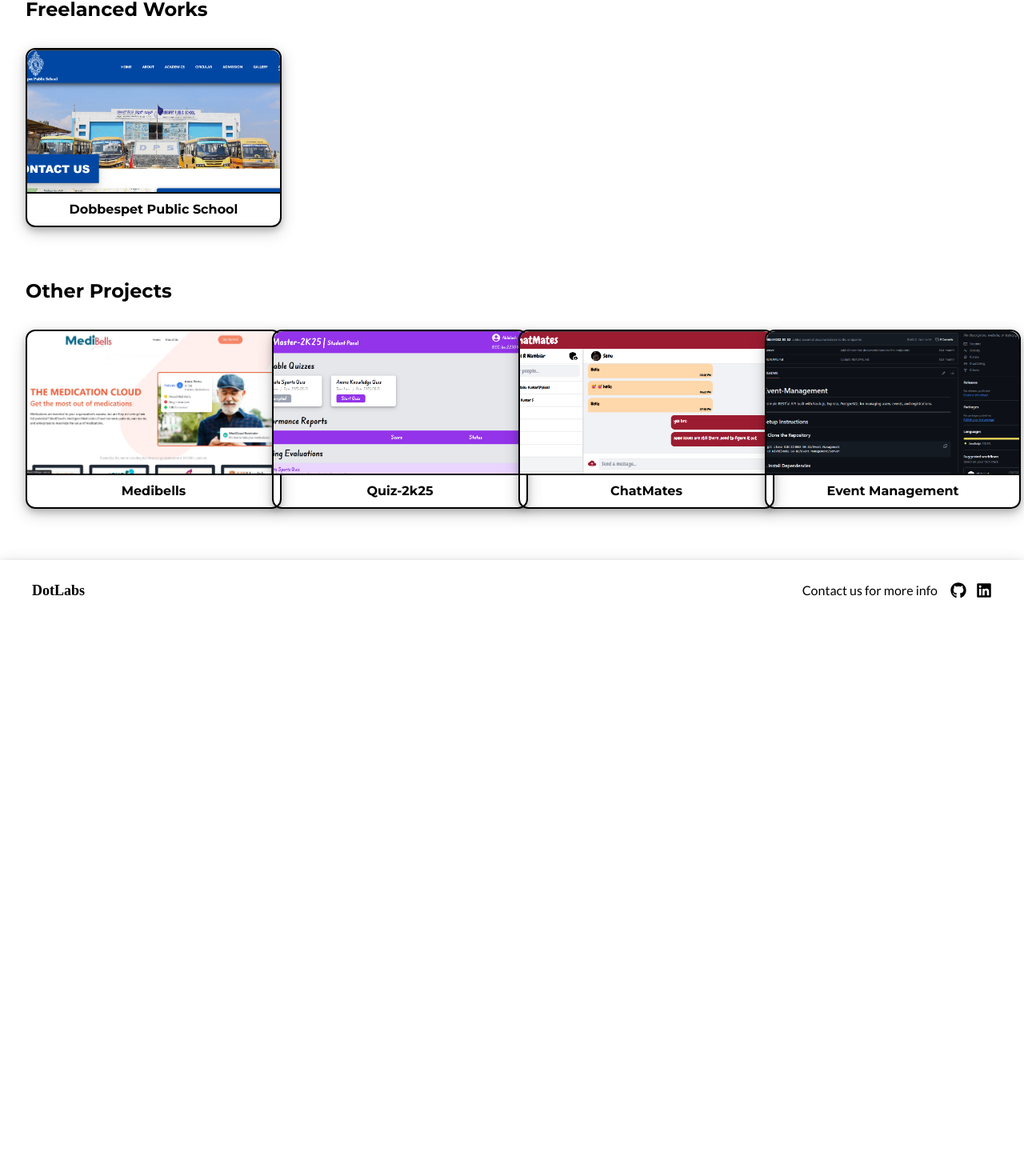
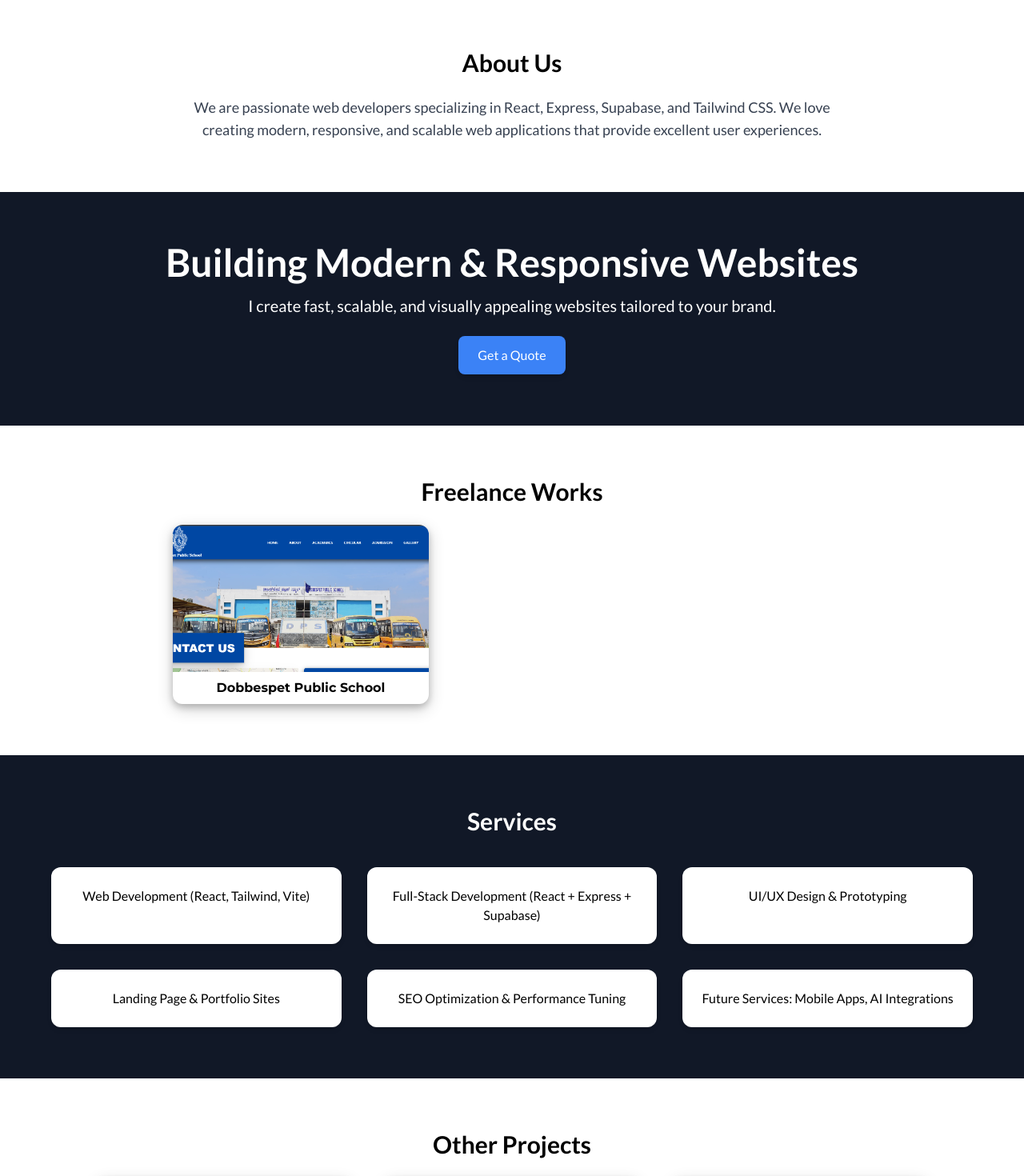
Before and after one commit to Nikhil4002-50-82/DotLabs, a React (Vite) app in the folder client/: page / in a window 1280 px wide. Shown: the part 120-1590 px from the top of the page at 80% size. Before the commit the page ends 896 px from the top, so only its background shows below. Built offline with nearby package versions, Linux system fonts and the light colour scheme; a web font is replaced by a local one.

Commit message:
modified landing page

```diff
--- a/client/src/components/Home.tsx
+++ b/client/src/components/Home.tsx
@@ -3,14 +3,35 @@
 import Header from "./Header";
 import Footer from "./Footer";
 import ProjectComp from "./ProjectComp";
+import StaticComp from "./StaticComp";
 
 const Home: React.FC = () => {
   return (
     <div>
       <Header />
       <div className="h-auto my-4 sm:my-6 md:my-8">
+        <section className="py-16 px-6 max-w-4xl mx-auto text-center">
+          <h2 className="text-3xl font-bold mb-6">About Us</h2>
+          <p className="text-lg text-gray-700">
+            We are passionate web developers specializing in React, Express,
+            Supabase, and Tailwind CSS. We love creating modern, responsive, and
+            scalable web applications that provide excellent user experiences.
+          </p>
+        </section>
+        <section className="text-center py-16 bg-gray-900 text-white">
+          <h1 className="text-4xl md:text-5xl font-bold mb-4">
+            Building Modern & Responsive Websites
+          </h1>
+          <p className="text-lg md:text-xl max-w-2xl mx-auto mb-6">
+            I create fast, scalable, and visually appealing websites tailored to
+            your brand.
+          </p>
+          <button className="bg-blue-500 text-white px-6 py-3 rounded-lg shadow-md hover:bg-blue-600">
+            Get a Quote
+          </button>
+        </section>
         {/* add your projects here bro */}
-        <div className="mb-0">
+        {/* <div className="mb-0">
           <h2 className="text-xl sm:text-2xl font-montserrat font-semibold px-4 sm:px-6 md:px-8">
             Freelanced Works
           </h2>
@@ -21,8 +42,44 @@
               projectLink="https://dobbespetpublicschool.com/"
             />
           </div>
-        </div>
-        <div>
+        </div> */}
+        <section className="py-16 px-6 max-w-4xl mx-auto text-center">
+          <h2 className="text-3xl font-bold mb-6">Freelance Works</h2>
+          <section className="flex justify-center items-center">
+            <div className="grid grid-cols-1 gap-10 md:grid-cols-3">
+              <ProjectComp
+              title="Dobbespet Public School"
+              projectSrc="/DobbespetPublicSchool.png"
+              projectLink="https://dobbespetpublicschool.com/"
+            />
+            </div>
+          </section>
+        </section>
+        <section className="py-16 px-6  mx-auto bg-gray-900">
+          <h2 className="text-3xl font-bold text-center mb-10 text-white">
+            Services
+          </h2>
+          <div className="flex items-center justify-center">
+            <div className="grid md:grid-cols-3 gap-8 max-w-6xl">
+              {[
+                "Web Development (React, Tailwind, Vite)",
+                "Full-Stack Development (React + Express + Supabase)",
+                "UI/UX Design & Prototyping",
+                "Landing Page & Portfolio Sites",
+                "SEO Optimization & Performance Tuning",
+                "Future Services: Mobile Apps, AI Integrations",
+              ].map((service, index) => (
+                <div
+                  key={index}
+                  className="p-6 bg-white shadow-md rounded-xl text-center"
+                >
+                  <p>{service}</p>
+                </div>
+              ))}
+            </div>
+          </div>
+        </section>
+        {/* <div>
           <h2 className="text-xl sm:text-2xl font-montserrat font-semibold px-4 sm:px-6 md:px-8 mt-4 sm:mt-6 md:mt-8">
             Other Projects
           </h2>
@@ -48,8 +105,43 @@
               projectLink="https://github.com/Nikhil4002-50-82/Event-Management"
             />
           </div>
-        </div>
+        </div> */}
+        <section className="py-16 px-6 mx-auto text-center">
+          <h2 className="text-3xl font-bold mb-6"> Other Projects</h2>
+          <div className="flex items-center justify-center">
+            <section className="grid grid-cols-1 gap-10 md:grid-cols-3 ">
+              <ProjectComp
+                title="Medibells"
+                projectSrc="/Medibells.png"
+                projectLink="https://drive.google.com/file/d/1RIXxCAkCjlfI575oh76QS6ScfVavrovK/view"
+              />
+              <ProjectComp
+                title="Quiz-2k25"
+                projectSrc="/quiz-2k25.png"
+                projectLink="https://quiz-2k25.vercel.app/"
+              />
+              <ProjectComp
+                title="ChatMates"
+                projectSrc="/ChatMates.png"
+                projectLink="https://my-chat-wine-eta.vercel.app/"
+              />
+              <ProjectComp
+                title="Event Management"
+                projectSrc="/EventManagement.png"
+                projectLink="https://github.com/Nikhil4002-50-82/Event-Management"
+              />
+            </section>
+          </div>
+        </section>
+        <section className="py-16 px-6 bg-gray-900 text-white">
+          <h2 className="text-3xl font-bold text-center mb-6">Testimonials</h2>
+          <p className="text-center max-w-xl mx-auto">
+            “We strive to deliver high-quality web solutions that meet client
+            expectations.”
+          </p>
+        </section>
       </div>
+      {/* <StaticComp /> */}
       <Footer />
     </div>
   );
--- a/client/src/components/ProjectComp.tsx
+++ b/client/src/components/ProjectComp.tsx
@@ -13,7 +13,7 @@
 }) => {
   return (
     <div
-      className="w-[20em] h-[14em] flex flex-col items-center shadow-custom rounded-xl border-2 border-black"
+      className="w-[20em] h-[14em] flex flex-col items-center shadow-custom rounded-xl"
       onClick={() => {
         window.open(projectLink, "_blank");
       }}
@@ -25,7 +25,7 @@
           className="w-full h-full object-cover rounded-t-xl"
         />
       </div>
-      <div className="w-full flex items-center justify-center p-2 border-t-2 border-black">
+      <div className="w-full flex items-center justify-center p-2">
         <h3 className="font-montserrat font-semibold ">{title}</h3>
       </div>
     </div>
--- /dev/null
+++ b/client/src/components/StaticComp.tsx
@@ -0,0 +1,114 @@
+import React from "react";
+
+const StaticComp: React.FC = () => {
+  return (
+    <div className="font-sans text-gray-800">
+      <section className="text-center py-16 bg-gray-900 text-white">
+        <h1 className="text-4xl md:text-5xl font-bold mb-4">
+          Building Modern & Responsive Websites
+        </h1>
+        <p className="text-lg md:text-xl max-w-2xl mx-auto mb-6">
+          I create fast, scalable, and visually appealing websites tailored to
+          your brand.
+        </p>
+        <button className="bg-blue-500 text-white px-6 py-3 rounded-lg shadow-md hover:bg-blue-600">
+          Get a Quote
+        </button>
+      </section>
+
+      {/* Services Section */}
+      <section className="py-16 px-6 max-w-6xl mx-auto">
+        <h2 className="text-3xl font-bold text-center mb-10">Services</h2>
+        <div className="grid md:grid-cols-3 gap-8">
+          {[
+            "Web Development (React, Tailwind, Vite)",
+            "Full-Stack Development (React + Express + Supabase)",
+            "UI/UX Design & Prototyping",
+            "Landing Page & Portfolio Sites",
+            "SEO Optimization & Performance Tuning",
+            "Future Services: Mobile Apps, AI Integrations",
+          ].map((service, index) => (
+            <div
+              key={index}
+              className="p-6 bg-white shadow-md rounded-xl text-center"
+            >
+              <p>{service}</p>
+            </div>
+          ))}
+        </div>
+      </section>
+
+      {/* Portfolio Section */}
+      <section className="py-16 px-6 bg-gray-100">
+        <h2 className="text-3xl font-bold text-center mb-10">Portfolio</h2>
+        <div className="grid md:grid-cols-3 gap-8 max-w-6xl mx-auto">
+          {[1, 2, 3].map((project) => (
+            <div key={project} className="bg-white rounded-xl shadow-md p-6">
+              <img
+                src={`https://via.placeholder.com/300x200?text=Project+${project}`}
+                alt={`Project ${project}`}
+                className="rounded-lg mb-4"
+              />
+              <h3 className="text-xl font-semibold">Project {project}</h3>
+              <p className="text-sm text-gray-600 mt-2">
+                Short description about project {project}.
+              </p>
+              <a
+                href="#"
+                className="text-blue-500 mt-3 inline-block hover:underline"
+              >
+                View Project
+              </a>
+            </div>
+          ))}
+        </div>
+      </section>
+
+      {/* About Section */}
+      <section className="py-16 px-6 max-w-4xl mx-auto text-center">
+        <h2 className="text-3xl font-bold mb-6">About Me</h2>
+        <p className="text-lg text-gray-700">
+          I'm a passionate web developer specializing in React, Express,
+          Supabase, and Tailwind CSS. I love creating modern, responsive, and
+          scalable web applications that provide excellent user experiences.
+        </p>
+      </section>
+
+      {/* Testimonials Section */}
+      <section className="py-16 px-6 bg-gray-100">
+        <h2 className="text-3xl font-bold text-center mb-6">Testimonials</h2>
+        <p className="text-center text-gray-600 max-w-xl mx-auto">
+          “I strive to deliver high-quality web solutions that meet client
+          expectations.”
+        </p>
+      </section>
+
+      {/* Contact Section */}
+      <section className="py-16 px-6 max-w-4xl mx-auto text-center">
+        <h2 className="text-3xl font-bold mb-6">Contact Me</h2>
+        <form className="grid gap-4">
+          <input
+            type="text"
+            placeholder="Your Name"
+            className="p-3 border rounded-lg"
+          />
+          <input
+            type="email"
+            placeholder="Your Email"
+            className="p-3 border rounded-lg"
+          />
+          <textarea
+            placeholder="Your Message"
+            rows="4"
+            className="p-3 border rounded-lg"
+          />
+          <button className="bg-blue-500 text-white px-6 py-3 rounded-lg hover:bg-blue-600">
+            Send Message
+          </button>
+        </form>
+      </section>
+    </div>
+  );
+};
+
+export default StaticComp;
```
